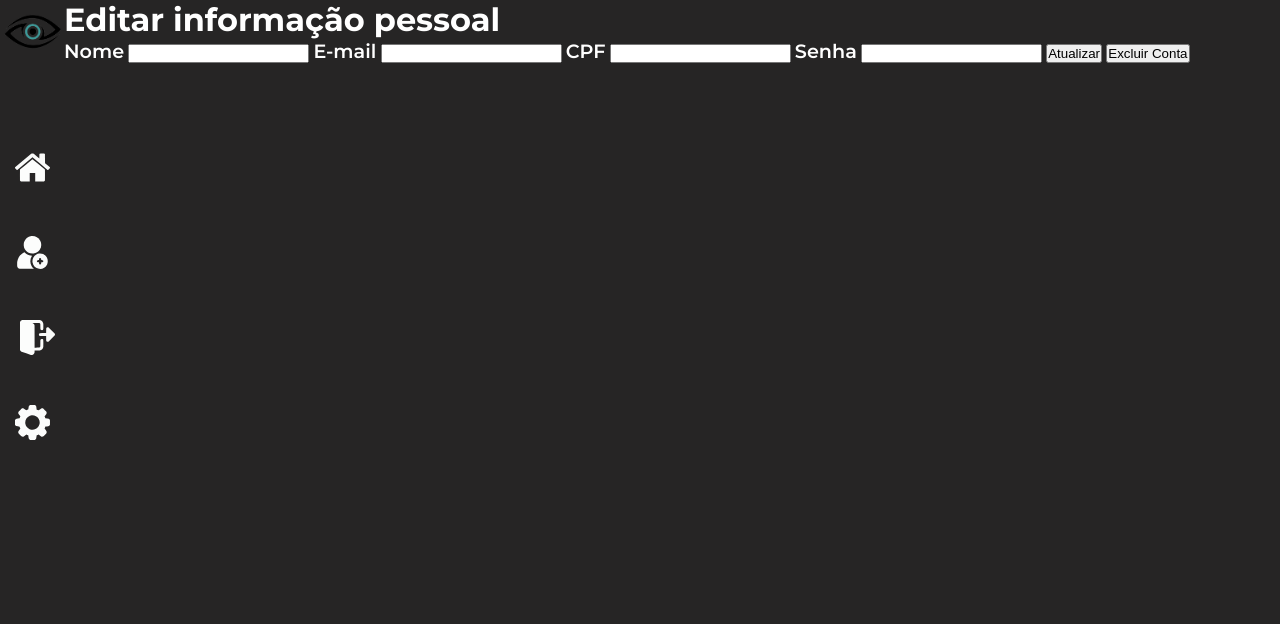
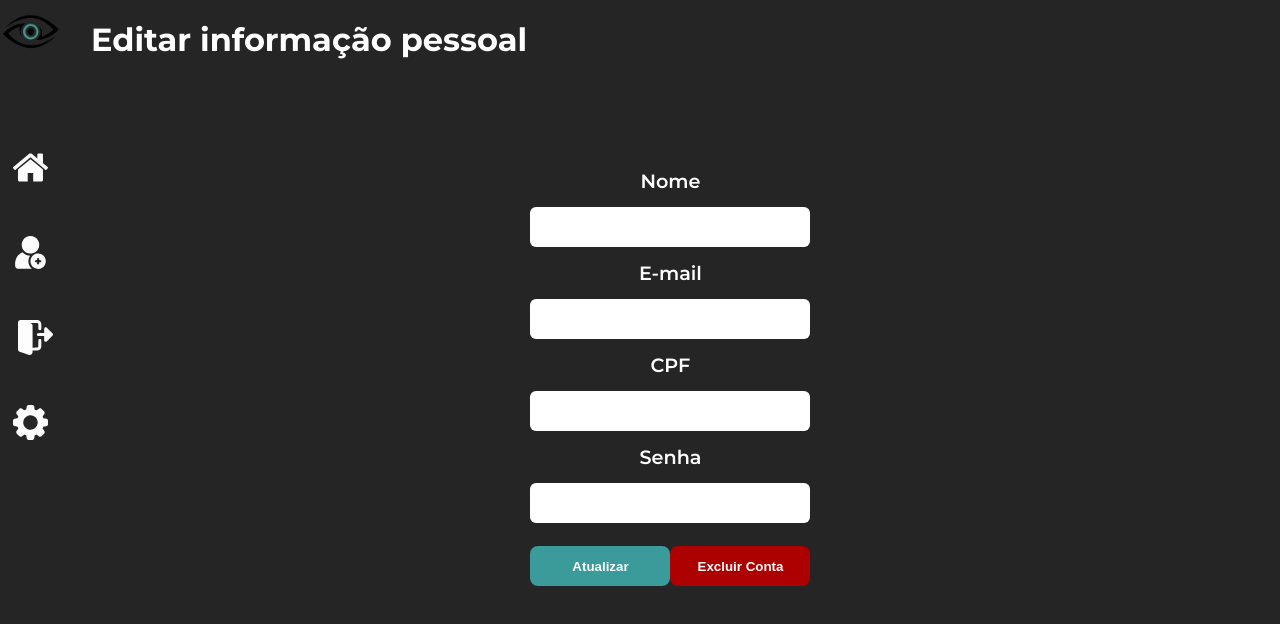
Before and after one commit to OfficeEye/project, a website: page projeto/site/public/dashboard-gestor/config-gestor.html in a window 1280 px wide. Drawn offline with Linux system fonts and the light colour scheme; no server answers.

Commit message:
css editar informação pessoal

```diff
--- a/projeto/site/public/css/config-gestor.css
+++ b/projeto/site/public/css/config-gestor.css
@@ -37,6 +37,29 @@ label {
     font-weight: 600;
     margin: 10px 0;
     text-align:astart;
+}
+
+input {
+    width: 280px;
+    height: 40px;
+    border-radius: 6px;
+    border: none;
+    padding: 4px;
+    margin: 4px 0;
+}
+
+input:focus {
+    outline: none;
+     box-shadow: 0 0 5px 0 rgba(255, 255, 255, 1);
+}
+
+.div_header {
+    padding-left: 30px;
+    margin-top: 20px;
+}
+
+.div_content {
+    width: 100%;
 }
 
 .nav-bar {
@@ -83,3 +106,41 @@ label {
     opacity: 1;
     z-index: 2;
 }
+
+.div_campoEditavel {
+    padding-top: 100px;
+    width: 100%;
+    display: flex;
+    flex-direction: column;
+    align-items: center;
+    justify-content: center;
+}
+
+.div_button {
+    display: flex;
+    flex-direction: row;
+    justify-content: space-around;
+
+}
+
+.buttonEditar {
+    width: 140px;
+    height: 40px;
+    border: none;
+    cursor: pointer;
+    border-radius: 8px;
+    background-color: #3B9B9B;
+    font-weight: 600;
+    color: #fff;
+}
+
+.buttonExcluir {
+    width: 140px;
+    height: 40px;
+    border: none;
+    cursor: pointer;
+    border-radius: 8px;
+    background-color: rgb(173, 0, 0);
+    font-weight: 600;
+    color: #fff;
+}
--- a/projeto/site/public/dashboard-gestor/config-gestor.html
+++ b/projeto/site/public/dashboard-gestor/config-gestor.html
@@ -38,11 +38,15 @@
 
             <label for="senha_input">Senha</label>
             <input id="senha_input" type="text">
+            <br>
 
-            <button onclick="editarInformacoesUsuario()">Atualizar</button>
+            <div class="div_button">
+                <button class="buttonEditar" onclick="editarInformacoesUsuario()">Atualizar</button>
 
-            <button onclick="excluirContaUsuario()">Excluir Conta</button>
-        </div>
+                <button class="buttonExcluir" onclick="excluirContaUsuario()">Excluir Conta</button>
+            </div>
+
+            </div>
     </div>
 
     <div class="modal-background" id="modalBackground"></div>
```
